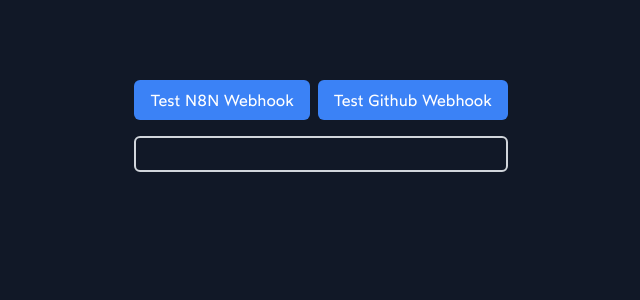
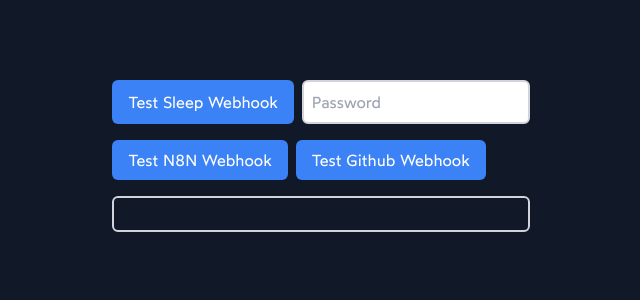
Before and after one commit to pricklywiggles/gustavo.is, a Next.js app: page /drawer in a window 1280 px wide. Shown: the top 300 px of the page, without its empty margins (319-959 px from the left). Built offline with nearby package versions, Linux system fonts and the light colour scheme.

Commit message:
Better error messages

```diff
--- a/src/app/drawer/page.tsx
+++ b/src/app/drawer/page.tsx
@@ -2,40 +2,63 @@
 
 import { useState } from 'react';
 
-const weebhooks = {
+const webhooks = {
   n8n: 'https://n8n.apps.lunamanor.com/webhook-test/a082bf1c-57a1-47fd-be87-442a59772525',
   github: 'https://apps.lunamanor.com/api/deploy/ue_xnzbUEy-UZSbIES5Ge'
 };
 
 const DrawerPage = () => {
   const [res, setRes] = useState<string>('');
+  const [password, setPassword] = useState<string>('');
 
-  const testWebhook = async (id: string, body?: Record<string, any>) => {
+  const testWebhook = async (url: string, body?: Record<string, any>) => {
     setRes('Testing...');
     let response;
 
     if (body) {
-      response = fetch(weebhooks[id as keyof typeof weebhooks], {
+      response = fetch(url, {
         method: 'POST',
         body: JSON.stringify(body)
       });
     } else {
-      response = fetch(weebhooks[id as keyof typeof weebhooks]);
+      response = fetch(url);
     }
 
+    console.log('response', response);
+
     response
-      .then((res) => setRes(JSON.stringify(res.json())))
+      .then((res) => res.json())
+      .then((data) => {
+        setRes('error' in data ? data.error : JSON.stringify(data));
+      })
       .catch((err) => setRes(err.message));
   };
 
   return (
     <div className='w-full min-h-100vh'>
-      <div className='p-20 w-fit mx-auto'>
+      <div className='grid grid-cols-1 p-20 gap-4 w-fit mx-auto'>
         <div className='flex gap-2'>
           <button
             className='bg-blue-500 text-white px-4 py-2 rounded-md'
             onClick={() => {
-              testWebhook('n8n');
+              testWebhook(`/api/webhooks/sleep?p=${password}`);
+            }}
+          >
+            Test Sleep Webhook
+          </button>
+          <input
+            type='text'
+            placeholder='Password'
+            className='border-2 border-gray-300 p-2 rounded-md'
+            value={password}
+            onChange={(e) => setPassword(e.target.value)}
+          />
+        </div>
+        <div className='flex gap-2'>
+          <button
+            className='bg-blue-500 text-white px-4 py-2 rounded-md'
+            onClick={() => {
+              testWebhook(webhooks.n8n);
             }}
           >
             Test N8N Webhook
@@ -43,13 +66,13 @@ const DrawerPage = () => {
           <button
             className='bg-blue-500 text-white px-4 py-2 rounded-md'
             onClick={() => {
-              testWebhook('github', { branch: 'main' });
+              testWebhook(webhooks.github, { branch: 'main' });
             }}
           >
             Test Github Webhook
           </button>
         </div>
-        <div className='mt-4 border-2 border-gray-300 p-4 rounded-md'>
+        <div className=' border-2 border-gray-300 p-4 rounded-md'>
           <p>{res}</p>
         </div>
       </div>
```
